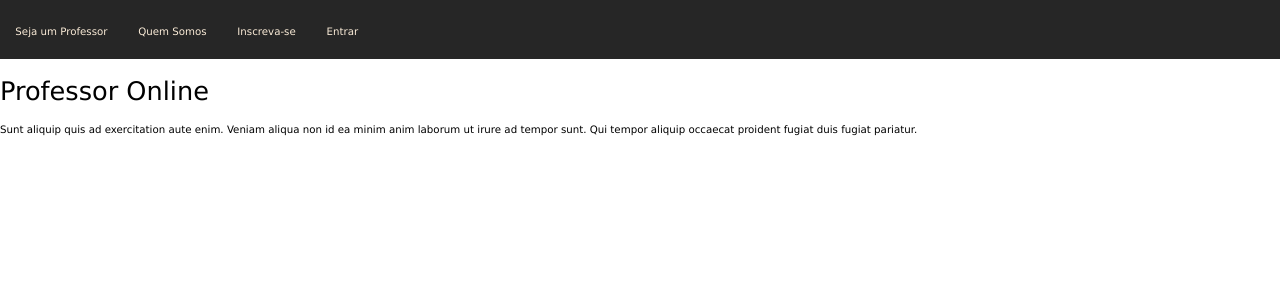
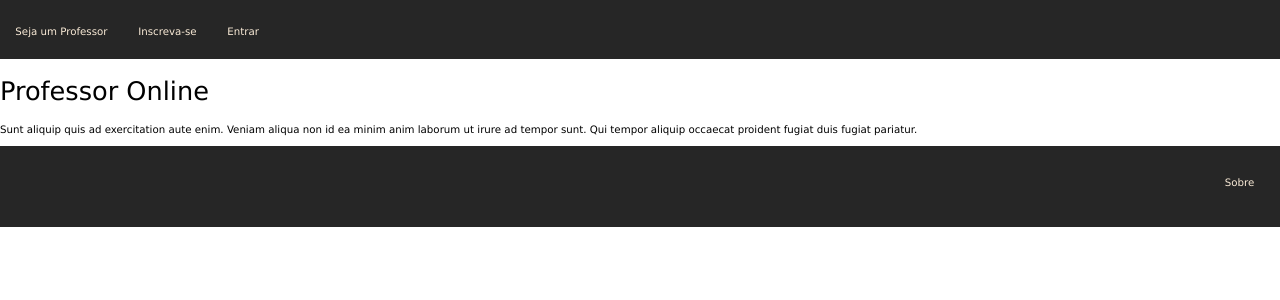
Before and after one commit to igor-py/professor-online, a React (Create React App) app in the folder app/: page / in a window 1280 px wide. Shown: the top 300 px of the page. Built offline with nearby package versions, Linux system fonts and the light colour scheme.

Commit message:
Colocando componente Footer

```diff
--- a/app/src/App.js
+++ b/app/src/App.js
@@ -1,5 +1,6 @@
 import React from 'react';
 import './styles/App.css';
+import Footer from './Components/Footer';
 
 function App() {
   return (
@@ -8,7 +9,6 @@ function App() {
         <div className="caixa">
           <nav className="paginas">
             <p>Seja um Professor</p>
-            <p>Quem Somos</p>
             <p>Inscreva-se</p>
             <p>Entrar</p>
           </nav>
@@ -22,6 +22,8 @@ function App() {
           Qui tempor aliquip occaecat proident fugiat duis fugiat pariatur.</p>
       </main>
 
+      <Footer/>
+
     </div>
   );
 }
--- /dev/null
+++ b/app/src/Components/Footer.js
@@ -0,0 +1,26 @@
+import React from 'react';
+import {
+    BrowserRouter as Router,
+    Switch,
+    Route,
+    Link
+} from "react-router-dom";
+import '../styles/Footer.css';
+
+function Footer() {
+
+    return (
+
+        <Router>
+            <footer>
+                <div id="caixa-footer">
+                    <nav>
+                        <Link to="/" className="link-footer">Sobre</Link>
+                    </nav>
+                </div>
+            </footer>
+        </Router>
+    )
+}
+
+export default Footer;
--- /dev/null
+++ b/app/src/styles/Footer.css
@@ -0,0 +1,26 @@
+footer {
+
+    font-family: Verdana, Geneva, Tahoma, sans-serif;
+    margin: 0;
+}
+
+#caixa-footer {
+
+    background: #262626;
+    height: 6.4vw;
+    width: 100%;
+}
+
+#caixa-footer nav {
+
+    position: absolute;
+    right: 0;
+    margin: 2vw 2vw 0 0;
+}
+
+.link-footer {
+
+    color: antiquewhite;
+    text-decoration: none;
+    font-size: 0.8vw;
+}
```
